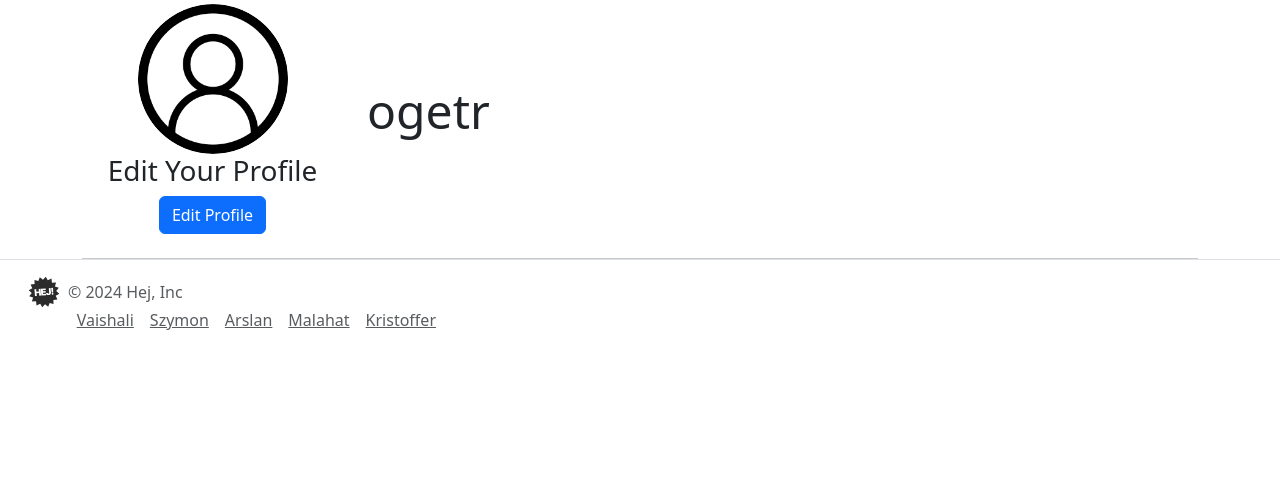
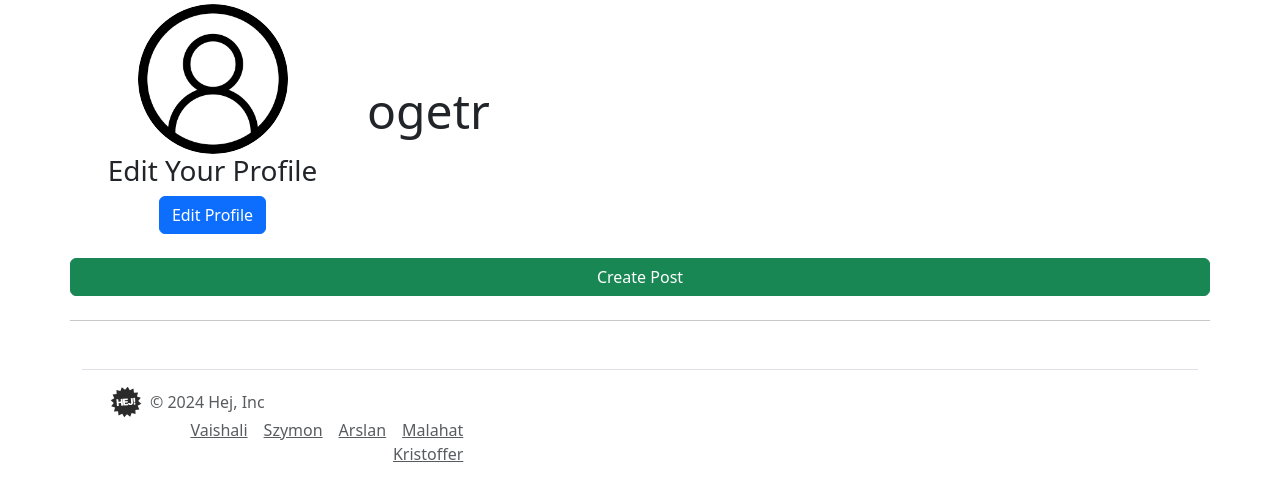
Before and after one commit to Noragiri/Lexicon_Group_3_SMS, a Django app: page /user_profile/2/ in a window 1280 px wide. Shown: the part 167-668 px from the top of the page. Run offline with Django 5.2, Linux system fonts and the light colour scheme; a user stored in the database is signed in; data comes from the database, SQL or seed files in the repository; both versions use the stored data as it was after the commit; some libraries are stand-ins or nearby versions.

Commit message:
41:Add PostForm and integrate post creation in user profile view

```diff
--- a/hej/social_app/forms.py
+++ b/hej/social_app/forms.py
@@ -1,6 +1,6 @@
 from django import forms
 from django.contrib.auth.models import User
-from social_app.models import UserProfile, Comment
+from social_app.models import UserProfile, Comment, Post
 
 
 class UserForm(forms.ModelForm):
@@ -102,3 +102,10 @@ class CommentForm(forms.ModelForm):
     class Meta:
         model = Comment
         fields = ("content",)
+
+
+class PostForm(forms.ModelForm):
+
+    class Meta:
+        model = Post
+        fields = ["content", "image"]
--- a/hej/social_app/views.py
+++ b/hej/social_app/views.py
@@ -10,7 +10,7 @@ from django.db.models import Q
 from django.db import IntegrityError
 from django.shortcuts import render, get_object_or_404, HttpResponse, redirect
 from social_app.models import UserProfile, Post, Comment
-from social_app.forms import UserForm, UserProfileInfoForm, CommentForm
+from social_app.forms import UserForm, UserProfileInfoForm, CommentForm, PostForm
 
 
 app_name = "social_app"  # Used for namespacing URLs in templates
@@ -29,38 +29,49 @@ def user_profile(request, user_id=None):
 
     user_profile_info = UserProfile.objects.filter(user=user_user).first()
 
+    profile_edit_form = UserProfileInfoForm(instance=user_profile_info)
+    post_form = PostForm()
+
     if request.method == "POST" and user_user == request.user:
-        form = UserProfileInfoForm(
-            request.POST, request.FILES, instance=user_profile_info
-        )
-        if form.is_valid():
-            form.save()
-            return redirect("social_app:user_profile", user_id=user_user.id)
-    else:
-        form = UserProfileInfoForm(instance=user_profile_info)
+        print("1")
+        print(request.POST)
+        if "profile_edit_form_submit" in request.POST:
+            print("2_1")
+            profile_edit_form = UserProfileInfoForm(
+                request.POST, request.FILES, instance=user_profile_info
+            )
+            if profile_edit_form.is_valid():
+                profile_edit_form.save()
+                return redirect("social_app:user_profile", user_id=user_user.id)
+        elif "post_form_submit" in request.POST:
+            print("2_2")
+            post_form = PostForm(request.POST, request.FILES)
+            if post_form.is_valid():
+                post = post_form.save(commit=False)
+                post.user = request.user
+                post.save()
+                return redirect("social_app:user_profile", user_id=user_user.id)
 
     # Fetch the user's profile and posts
     user_posts = Post.objects.filter(user=user_user).order_by("-created_at")
 
     posts_with_comments = []
     for post in user_posts:
-        # Fetch the top-level comments for the post
-        # top_level_comments = post.comments.filter(parent=None).order_by("-created_at")[
-        #     :2
-        # ]
 
         # Fetch the top-level comments for the post and usuerprofile data for the user commwnting
-        top_level_comments = post.comments.filter(parent=None).select_related('user__userprofile').order_by("-created_at")[
-            :2
-        ]
+        top_level_comments = (
+            post.comments.filter(parent=None)
+            .select_related("user__userprofile")
+            .order_by("-created_at")[:2]
+        )
 
         # For each top-level comment, fetch its replies (nested comments)
         comments_with_replies = []
         for comment in top_level_comments:
-
-            #replies = comment.replies.all().order_by("created_at")
-            #get userprofile data along with the replies
-            replies = comment.replies.all().prefetch_related("replies").order_by("created_at")
+            # get userprofile data along with the replies
+            replies = (
+                comment.replies.all().prefetch_related("replies").order_by("created_at")
+            )
 
             comments_with_replies.append({"comment": comment, "replies": replies})
 
@@ -82,7 +93,8 @@ def user_profile(request, user_id=None):
         "posts_with_comments": posts_with_comments,
         "this_is_me": this_is_me,
         "current_user_profile_info": current_user_profile_info,
-        "form": form,
+        "profile_edit_form": profile_edit_form,
+        "post_form": post_form,
     }
 
     return render(request, "social-app/user_profile.html", context)
@@ -96,7 +108,6 @@ def search_user(request):
 
     if "SearchQuery" in request.GET:
         # get all users
-        # users=User.object.all()
         data = None
 
         # search_query = request.GET.get("SearchQuery")
@@ -112,9 +123,6 @@ def search_user(request):
     else:
         context = {"current_user_profile_info": current_user_profile_info}
         return render(request, "social-app/user_profile.html", context)
-        # return HttpResponse("No search query provided.")
-
-    return HttpResponse("Invalid request method.")
 
 
 @login_required
@@ -139,49 +147,48 @@ def following(request):
 
 @login_required
 def feed(request):
-    #Fetch all posts ; latest at the top
+    # Fetch all posts ; latest at the top
     feed_posts = Post.objects.all().order_by("-created_at")
 
     posts_with_comments = []
     for post in feed_posts:
 
-        #get user info for the post
-        users_data=get_object_or_404(User, id=post.id)
+        # get user info for the post
+        users_data = get_object_or_404(User, id=post.id)
         user_profile_info = UserProfile.objects.filter(user=users_data).first()
 
-         # Fetch the top-level comments for the post
-        # top_level_comments = post.comments.filter(parent=None).order_by("-created_at")[
-        #     :2
-        # ]
-
         # Fetch the top-level comments for the post and usuerprofile data for the user commwnting
-        top_level_comments = post.comments.filter(parent=None).select_related('user__userprofile').order_by("-created_at")[
-            :2
-        ]
-
+        top_level_comments = (
+            post.comments.filter(parent=None)
+            .select_related("user__userprofile")
+            .order_by("-created_at")[:2]
+        )
 
         # For each top-level comment, fetch its replies (nested comments)
         comments_with_replies = []
         for comment in top_level_comments:
-
-            #replies = comment.replies.all().order_by("created_at")
-            #get userprofile data along with the replies
-            replies = comment.replies.all().prefetch_related("replies").order_by("created_at")
+            # get userprofile data along with the replies
+            replies = (
+                comment.replies.all().prefetch_related("replies").order_by("created_at")
+            )
 
             comments_with_replies.append({"comment": comment, "replies": replies})
 
-        posts_with_comments.append({"post": post, "comments": comments_with_replies,'user_profile_info':user_profile_info})
-
-    #this_is_me = user_user.id == request.user.id
-
-    # context = {
-    #     "posts_with_comments": posts_with_comments,
-    # }
+        posts_with_comments.append(
+            {
+                "post": post,
+                "comments": comments_with_replies,
+                "user_profile_info": user_profile_info,
+            }
+        )
 
     """Render the search page."""
 
     current_user_profile_info = UserProfile.objects.filter(user=request.user).first()
-    context = {"current_user_profile_info": current_user_profile_info,"posts_with_comments": posts_with_comments,}
+    context = {
+        "current_user_profile_info": current_user_profile_info,
+        "posts_with_comments": posts_with_comments,
+    }
 
     return render(request, "social-app/feed.html", context)
 
@@ -215,13 +222,13 @@ def register(request):
                 user_profile_info = UserProfile.objects.filter(user=user).first()
 
                 if "profile_pic" in request.FILES:
-                     user_profile_info.profile_pic = request.FILES["profile_pic"]
-                     user_profile_info.save()
+                    user_profile_info.profile_pic = request.FILES["profile_pic"]
+                    user_profile_info.save()
 
-                #save the bio provided in form
+                # save the bio provided in form
                 if "bio" in profile_form.cleaned_data:
-                     user_profile_info.bio =profile_form.cleaned_data['bio']
-                     user_profile_info.save()
+                    user_profile_info.bio = profile_form.cleaned_data["bio"]
+                    user_profile_info.save()
 
                 registered = True
 
--- a/hej/templates/social-app/user_profile.html
+++ b/hej/templates/social-app/user_profile.html
@@ -39,8 +39,9 @@
 						<div class="modal-body">
 							<form method="POST" enctype="multipart/form-data">
 								{% csrf_token %}
-								{{ form.as_p }}
-								<button type="submit" class="btn btn-primary">Save Changes</button>
+								{{ profile_edit_form.as_p }}
+								<button type="submit" name="profile_edit_form_submit" class="btn btn-primary">Save
+									Changes</button>
 							</form>
 						</div>
 					</div>
@@ -53,7 +54,36 @@
 			<p class="text-muted">{{ about }}</p>
 			<p><a href="mailto:{{ email }}" class="text-decoration-none">{{ email }}</a></p>
 		</div>
+
+		<!-- Button to trigger Create Post Modal -->
+		{% if this_is_me %}
+		<button type="button" class="btn btn-success mt-4" data-toggle="modal" data-target="#createPostModal">
+			Create Post
+		</button>
+		{% endif %}
+
+		<!-- Create Post Modal -->
+		<div class="modal fade" id="createPostModal" tabindex="-1" role="dialog" aria-labelledby="createPostModalLabel"
+			aria-hidden="true">
+			<div class="modal-dialog" role="document">
+				<div class="modal-content">
+					<div class="modal-header">
+						<h5 class="modal-title" id="createPostModalLabel">Create New Post</h5>
+						<button type="button" class="close" data-dismiss="modal" aria-label="Close">
+							<span aria-hidden="true">&times;</span>
+						</button>
 					</div>
+					<div class="modal-body">
+						<form method="POST" enctype="multipart/form-data">
+							{% csrf_token %}
+							{{ post_form.as_p }}
+							<button type="submit" name="post_form_submit" class="btn btn-success">Post</button>
+						</form>
+					</div>
+				</div>
+			</div>
+		</div>
+
 
 		<hr class="my-4" />
 
@@ -112,7 +142,8 @@
 										<strong>{{ comment_data.comment.user.username }}</strong>: {{
 										comment_data.comment.content }}
 										<br />
-									<small class="text-muted">Posted on {{ comment_data.comment.created_at|date:"F j, Y"
+										<small class="text-muted">Posted on {{ comment_data.comment.created_at|date:"F
+											j, Y"
 											}}</small>
 
 										<!-- Nested Replies -->
@@ -123,11 +154,13 @@
 												<!-- for profile pic -->
 												{% if reply.user.userprofile.profile_pic %}
 												<img src="{{  reply.user.userprofile.profile_pic.url }}"
-												alt="{{ username }}'s Profile Picture" class="img-fluid rounded-circle"
+													alt="{{ username }}'s Profile Picture"
+													class="img-fluid rounded-circle"
 													style="width: 20px; height: 20px;" />
 												{% else %}
-											<img src="{% static 'img/user-icon.png' %}" alt="Default Profile Picture"
-												class="img-fluid rounded-circle" style="width: 20px; height: 20px;" />
+												<img src="{% static 'img/user-icon.png' %}"
+													alt="Default Profile Picture" class="img-fluid rounded-circle"
+													style="width: 20px; height: 20px;" />
 												{% endif %}
 												<!-- for profile pic -END -->
 												<strong>{{ reply.user.username }}</strong>: {{ reply.content }}
```
Also changed, not shown: hej/db.sqlite3. Lines whose indentation alone changed are shown as unchanged.
